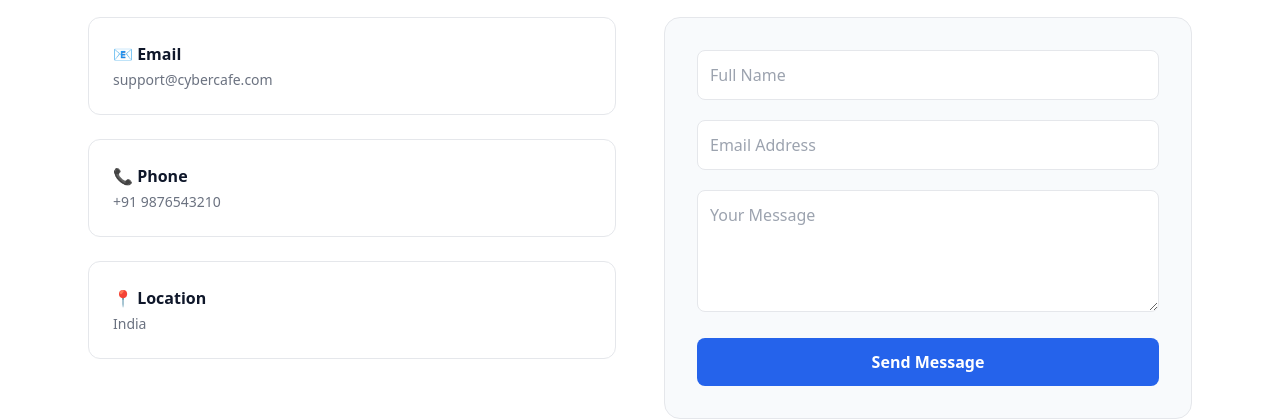
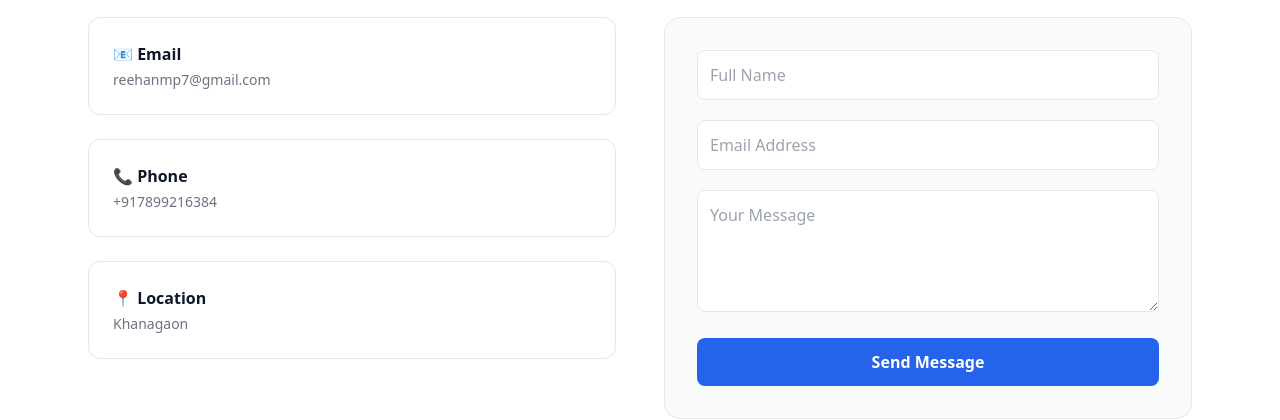
Before and after one commit to Reehanpatil/govt-job-portal, a React (Vite) app: page /contact in a window 1280 px wide. Shown: the part 232-652 px from the top of the page. Built offline with nearby package versions, Linux system fonts and the light colour scheme.

Commit message:
Update Contact.jsx

```diff
--- a/src/pages/Contact.jsx
+++ b/src/pages/Contact.jsx
@@ -20,18 +20,18 @@
             <div className='p-6 border rounded-xl'>
               <h3 className='font-semibold'>📧 Email</h3>
               <p className='text-sm text-gray-500 mt-1'>
-                support@cybercafe.com
+                reehanmp7@gmail.com
               </p>
             </div>
 
             <div className='p-6 border rounded-xl'>
               <h3 className='font-semibold'>📞 Phone</h3>
-              <p className='text-sm text-gray-500 mt-1'>+91 9876543210</p>
+              <p className='text-sm text-gray-500 mt-1'>+917899216384</p>
             </div>
 
             <div className='p-6 border rounded-xl'>
               <h3 className='font-semibold'>📍 Location</h3>
-              <p className='text-sm text-gray-500 mt-1'>India</p>
+              <p className='text-sm text-gray-500 mt-1'>Khanagaon</p>
             </div>
           </div>
 
```
